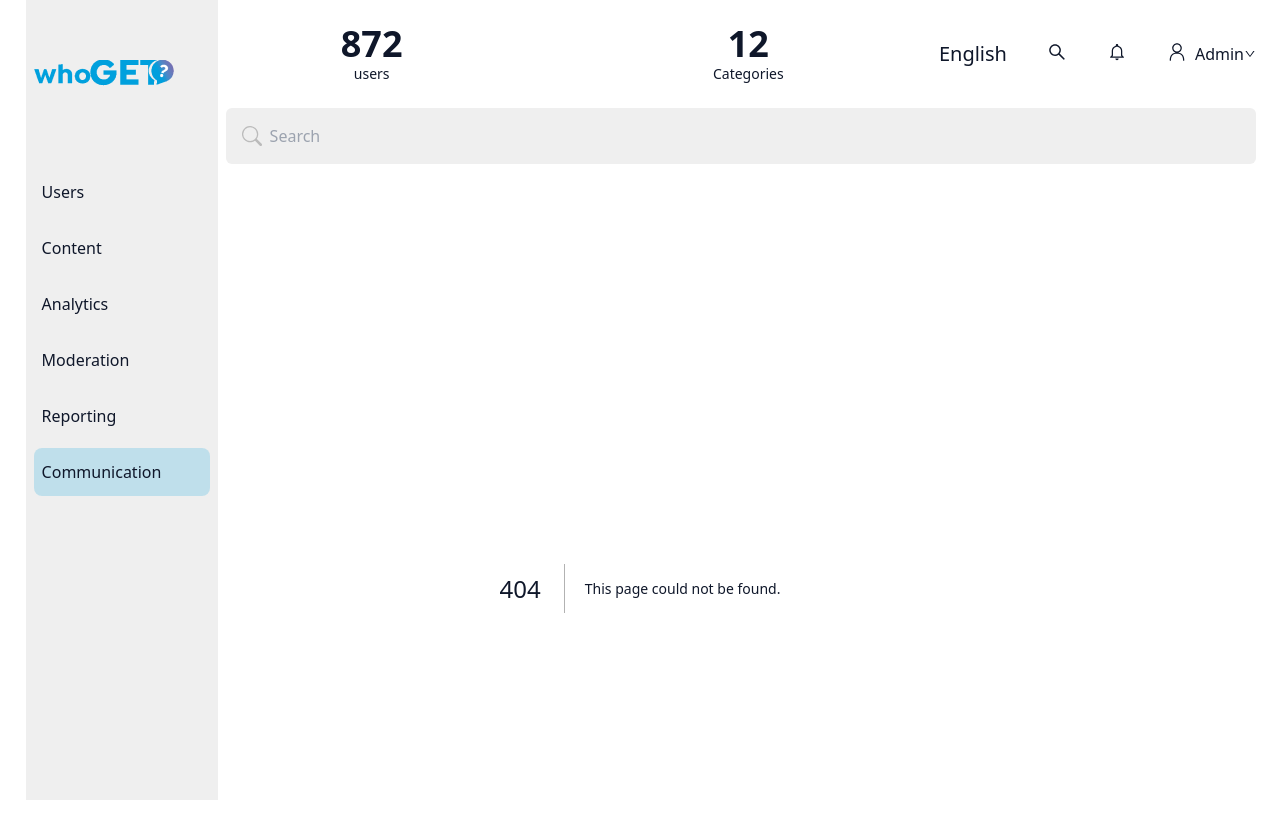
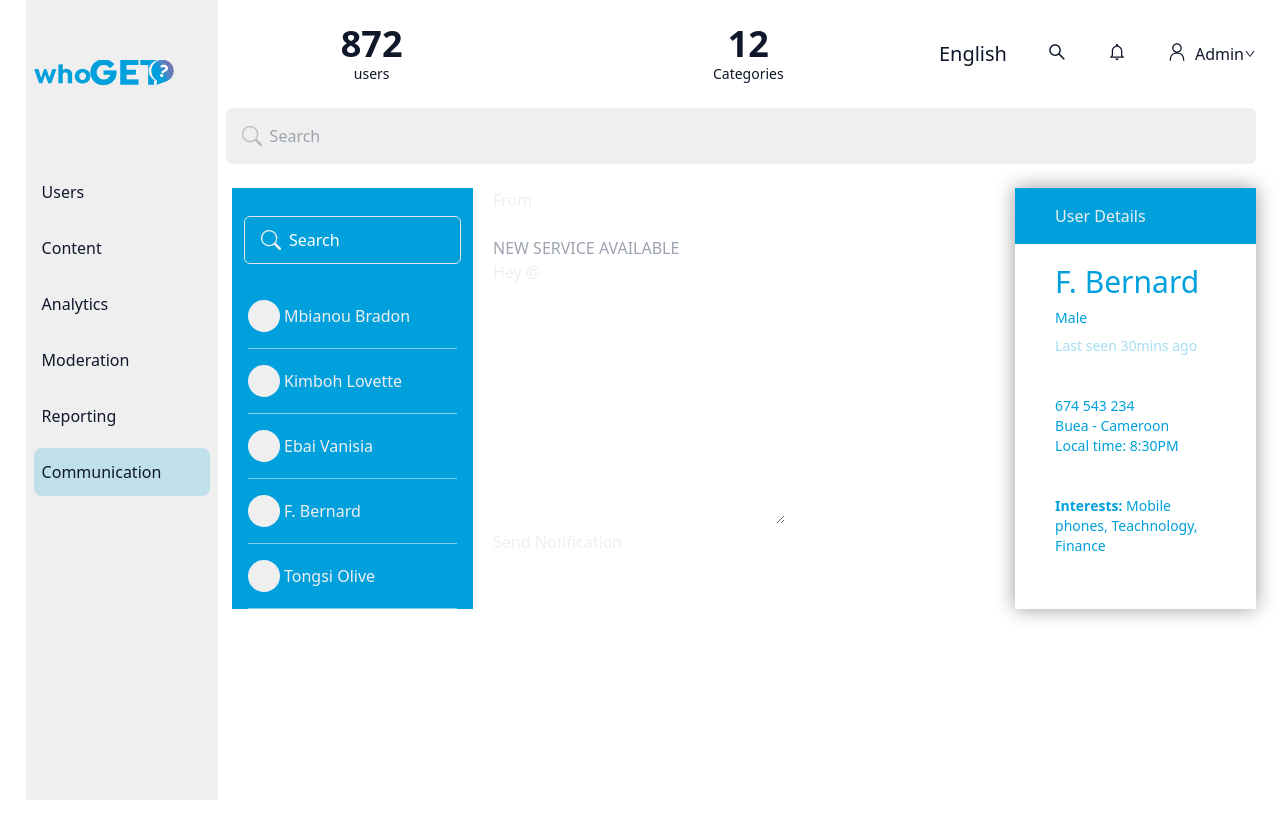
Before and after one commit to mbianou-bradon/WHOGET-admin-dashboard, a Next.js app: page /communication in a window 1280 px wide. Before the commit this address had no page. Shown: the top 838 px of the page. Built offline with nearby package versions, Linux system fonts and the light colour scheme.

Commit message:
Built layer for Communication section

```diff
--- /dev/null
+++ b/src/pages/communication/chat.tsx
@@ -0,0 +1,10 @@
+
+
+export default function Chat(){
+
+    return (
+        <div>
+
+        </div>
+    )
+}
--- /dev/null
+++ b/src/pages/communication/index.tsx
@@ -0,0 +1,125 @@
+import { BsSearch } from "react-icons/bs";
+
+
+export default function NotificationEmail(){
+
+    return (
+        <div className="ml-[13rem] px-6 text-[#EFEFEF]">
+            <div className="grid grid-cols-1 sm:grid-cols-2 md:grid-cols-4 gap-5">
+                <div className="pt-[1.75rem] bg-primary">
+                    <div className="w-[90%] mx-auto h-12 px-4 py-1 mb-5 rounded-md border flex items-center gap-2">
+                        <div className="text-xl">
+                            <BsSearch />
+                        </div>
+                        <input type="text" name="search" id="search" className="w-full bg-transparent focus:border-0 focus:ring-0 focus:outline-none placeholder:text-white" placeholder="Search"/>
+                    </div>
+
+                    <div className="[&>*:hover]:bg-[#C5E9F6] [&>*]:px-4 [&>*>div]:py-4 [&>*>div]:border-b [&>*>div]:border-white/50">
+                        <div>
+                           <div className="flex items-center gap-1">
+                                <div className="w-8 h-8 rounded-full bg-[#EFEFEF]">
+
+                                </div>
+                                <h2>Mbianou Bradon</h2>
+                            </div>
+                        </div>
+
+
+                        <div>
+                           <div className="flex items-center gap-1">
+                                <div className="w-8 h-8 rounded-full bg-[#EFEFEF]">
+
+                                </div>
+                                <h2>Kimboh Lovette</h2>
+                            </div>
+                        </div>
+
+
+                        <div>
+                            <div className="flex items-center gap-1">
+                                <div className="w-8 h-8 rounded-full bg-[#EFEFEF]">
+
+                                </div>
+                                <h2>Ebai Vanisia</h2>
+                            </div>
+                        </div>
+
+
+                        <div>
+                            <div className="flex items-center gap-1">
+                                <div className="w-8 h-8 rounded-full bg-[#EFEFEF]">
+
+                                </div>
+                                <h2>F. Bernard</h2>
+                            </div>
+                        </div>
+
+
+                        <div>
+                            <div className="flex items-center gap-1">
+                                <div className="w-8 h-8 rounded-full bg-[#EFEFEF]">
+
+                                </div>
+                                <h2>Tongsi Olive</h2>
+                            </div>
+                        </div>
+
+                    </div>
+                </div>
+
+                {/* Messaging Area */}
+
+                <div className="col-span-2">
+                    <div>
+                        <div>
+                            <h2>From</h2>
+                            <input type="text" name="receiver" id="receiver" />
+                        </div>
+                        <div>
+                            <input type="text" name="message_subject" id="message_subject" placeholder="NEW SERVICE AVAILABLE"/>
+                        </div>
+                        <div>
+                            <p>Hey @</p>
+                            <textarea name="" id="" cols={30} rows={10}></textarea>
+                            <div>
+                                <div>
+
+                                </div>
+                                <div>
+                                    <h2>Send Notification</h2>
+                                </div>
+                            </div>
+                        </div>
+                    </div>
+                </div>
+
+                {/* User Details */}
+
+                <div className="shadow-[0rem_0rem_1.2rem_0.01rem_rgba(0,0,0,0.4)]">
+                    <div className="px-5 bg-primary py-4">
+                        <h2 className="w-[80%] mx-auto">User Details</h2>
+                    </div>
+                    <div className="px-5 text-primary py-5">
+                        <div className="w-[80%] mx-auto">
+                            <div>
+                                <h2 className="text-3xl mb-2">F. Bernard</h2>
+                                <p className="mb-2 text-sm">Male</p>
+                                <p className="text-[#A6DEF3] text-sm">Last seen 30mins ago</p>
+                            </div>
+                            <div className="text-sm my-10">
+                                <p>674 543 234</p>
+                                <p>Buea - Cameroon</p>
+                                <p>Local time: 8:30PM</p>
+                            </div>
+                            <div className="text-sm">
+                                <p><span className="font-semibold">Interests:</span> Mobile phones, Teachnology, Finance</p>
+                            </div>
+                        </div>
+
+
+                    </div>
+                </div>
+            </div>
+        </div>
+    )
+}
```
